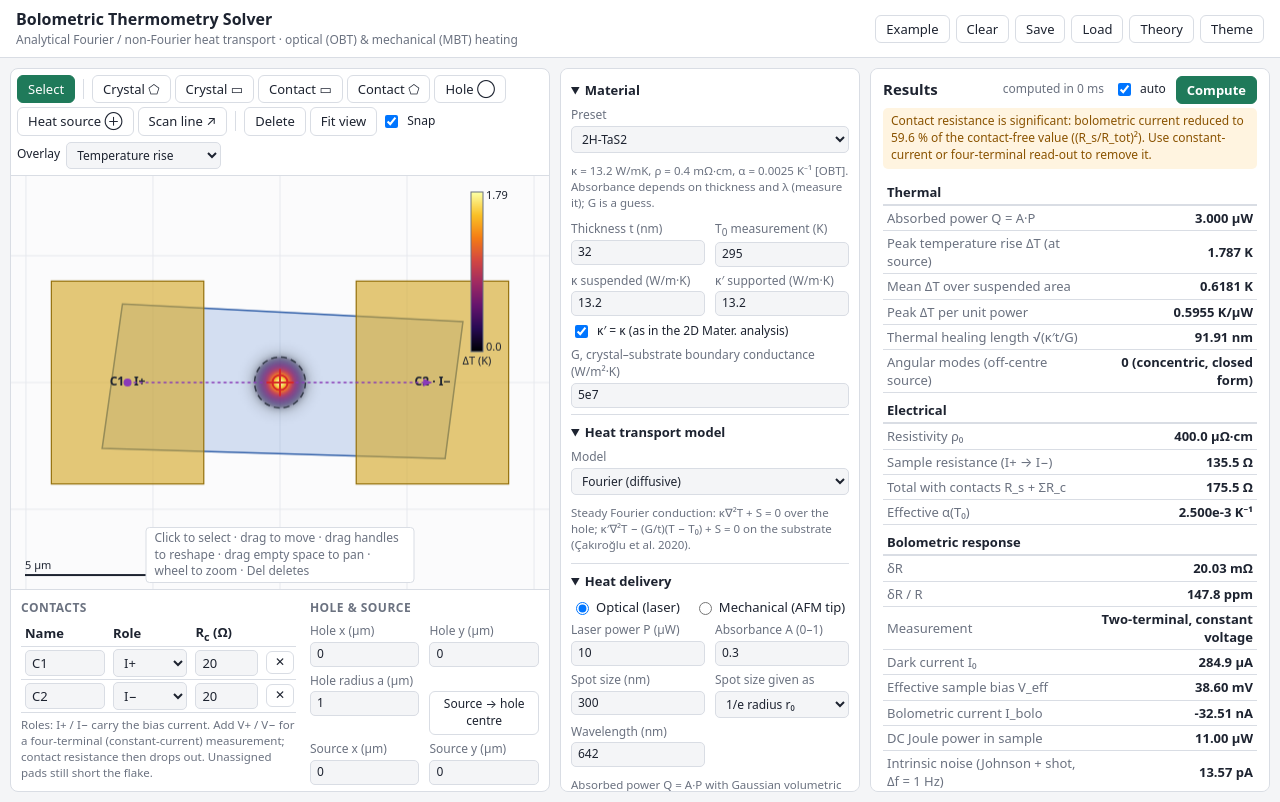
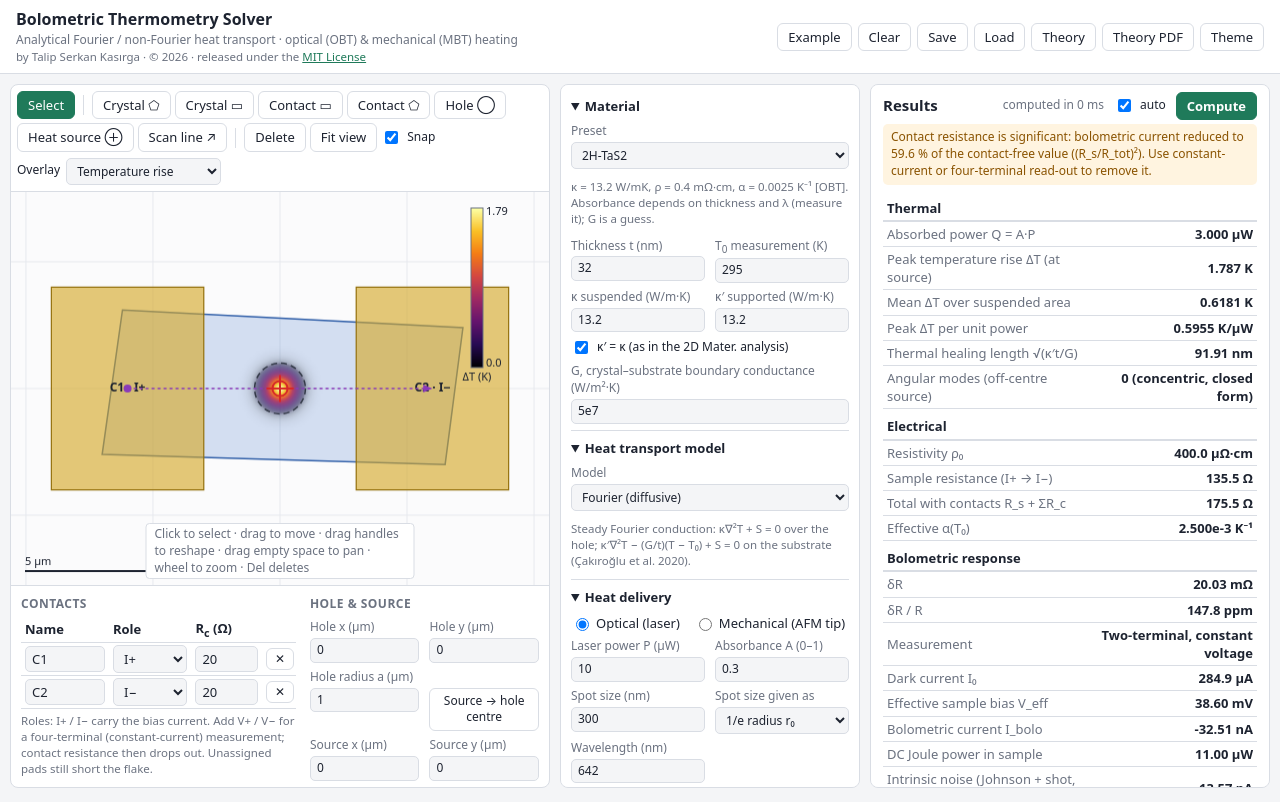
Before and after one commit to serkankasirga-del/BolometricSolver, a website with bundled scripts: page index.html in a window 1280 px wide. Built offline with nearby package versions, Linux system fonts and the light colour scheme.

Commit message:
Add author credit, PDF link and MIT license notice
- Header shows the author and an MIT License link, plus a "Theory PDF"
  button that opens docs/Bolometric_Solver_Theory.pdf
- Theory dialog links to the PDF and states the license
- LICENSE copyright holder set to Talip Serkan Kasırga; package.json
  license field set to MIT; README gains author and License section

Co-Authored-By: Claude Opus 5.5 <noreply@anthropic.com>
Claude-Session: https://claude.ai/code/session_01CNiyuJCwLsdTyDChynPSov

```diff
--- a/css/style.css
+++ b/css/style.css
@@ -52,6 +52,9 @@ body { background: var(--bg); color: var(--fg); font: 13px/1.4 system-ui, -apple
 .topbar { display: flex; align-items: center; justify-content: space-between; gap: 12px; padding: 8px 16px; background: var(--panel); border-bottom: 1px solid var(--border); flex-wrap: wrap; }
 .brand h1 { font-size: 16px; margin: 0; }
 .brand .sub { color: var(--muted); font-size: 12px; }
+.brand .credit { display: block; color: var(--muted); font-size: 11.5px; }
+.brand .credit a, dialog a { color: var(--accent); }
+a.btn { text-decoration: none; }
 .actions { display: flex; gap: 6px; flex-wrap: wrap; }
 
 button, .btn { font: inherit; padding: 4px 10px; border: 1px solid var(--border); background: var(--panel); color: var(--fg); border-radius: 6px; cursor: pointer; display: inline-block; }
@@ -61,7 +64,7 @@ button.small, .btn.small { padding: 2px 8px; font-size: 12px; }
 button.active { background: var(--accent); color: var(--accent-fg); border-color: var(--accent); }
 button:disabled { opacity: .5; cursor: default; }
 
-.layout { display: grid; grid-template-columns: minmax(420px, 1.35fr) minmax(300px, 0.75fr) minmax(340px, 1fr); gap: 10px; padding: 10px; height: calc(100vh - 56px); }
+.layout { display: grid; grid-template-columns: minmax(420px, 1.35fr) minmax(300px, 0.75fr) minmax(340px, 1fr); gap: 10px; padding: 10px; height: calc(100vh - 76px); }
 .layout > section { background: var(--panel); border: 1px solid var(--border); border-radius: 8px; min-height: 0; overflow: auto; }
 
 .editor-pane { display: flex; flex-direction: column; overflow: hidden !important; }
--- a/index.html
+++ b/index.html
@@ -11,6 +11,7 @@
   <div class="brand">
     <h1>Bolometric Thermometry Solver</h1>
     <span class="sub">Analytical Fourier / non-Fourier heat transport · optical (OBT) &amp; mechanical (MBT) heating</span>
+    <span class="credit">by Talip Serkan Kasırga · © 2026 · released under the <a href="LICENSE" target="_blank" rel="noopener">MIT License</a></span>
   </div>
   <div class="actions">
     <button id="btnExample" title="Load the example device">Example</button>
@@ -18,6 +19,7 @@
     <button id="btnSave" title="Download project as JSON">Save</button>
     <label class="btn" title="Load a project JSON">Load<input id="fileLoad" type="file" accept=".json,application/json" hidden></label>
     <button id="btnTheory">Theory</button>
+    <a class="btn" href="docs/Bolometric_Solver_Theory.pdf" target="_blank" rel="noopener" title="Technical note: theory, implementation and validation (PDF)">Theory PDF</a>
     <button id="btnTheme" title="Toggle light/dark">Theme</button>
   </div>
 </header>
--- a/js/app.js
+++ b/js/app.js
@@ -643,7 +643,8 @@ Noise floor: Johnson √(4k_BTRΔf) and shot √(2qIΔf).</p>
 “Thermal conductivity measurements in nanosheets via bolometric effect”, <i>2D Materials</i> 7, 035003 (2020), arXiv:2001.00368.<br>
 T. S. Kasırga, B. Köker, “An extensive thermal conductivity measurement method based on atomic force microscopy”,
 <i>Int. J. Heat Mass Transfer</i> (2025), arXiv:2501.18384.</p>
-<p class="muted">Full derivation: docs/THEORY.md in the repository.</p>`;
+<p>Full derivations, figures and validation: <a href="docs/Bolometric_Solver_Theory.pdf" target="_blank" rel="noopener">technical note (PDF)</a> · docs/THEORY.md.</p>
+<p class="muted">Bolometric Thermometry Solver by Talip Serkan Kasırga · released under the MIT License.</p>`;
 
   // ------------------------------------------------------------------ init
   bindForm();
--- a/package.json
+++ b/package.json
@@ -2,7 +2,8 @@
   "name": "bolometric-solver",
   "version": "1.0.0",
   "description": "Analytical solver for optical and mechanical bolometric thermometry (Fourier and non-Fourier heat transport)",
-  "license": "SEE LICENSE IN LICENSE",
+  "license": "MIT",
+  "author": "Talip Serkan Kasırga",
   "private": true,
   "scripts": {
     "test": "node --test tests/*.test.js"
```
Also changed, not shown: README.md, hdr.png (added), 1 other file.
